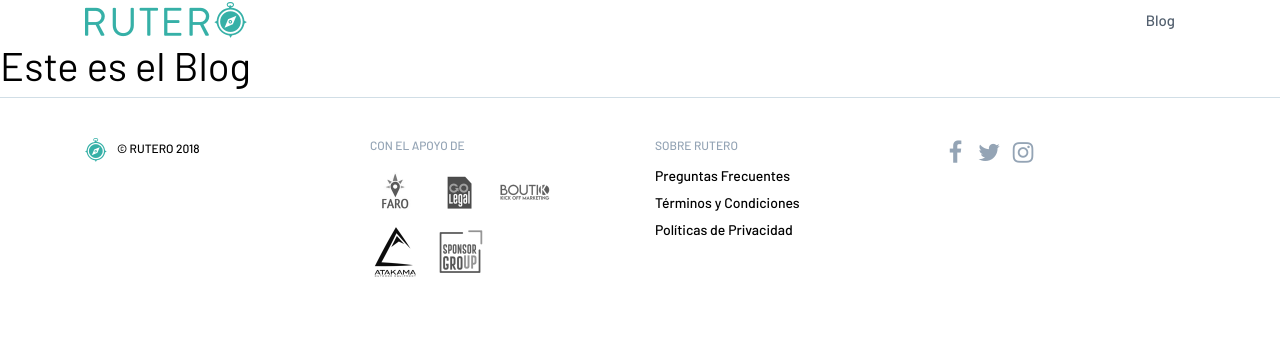
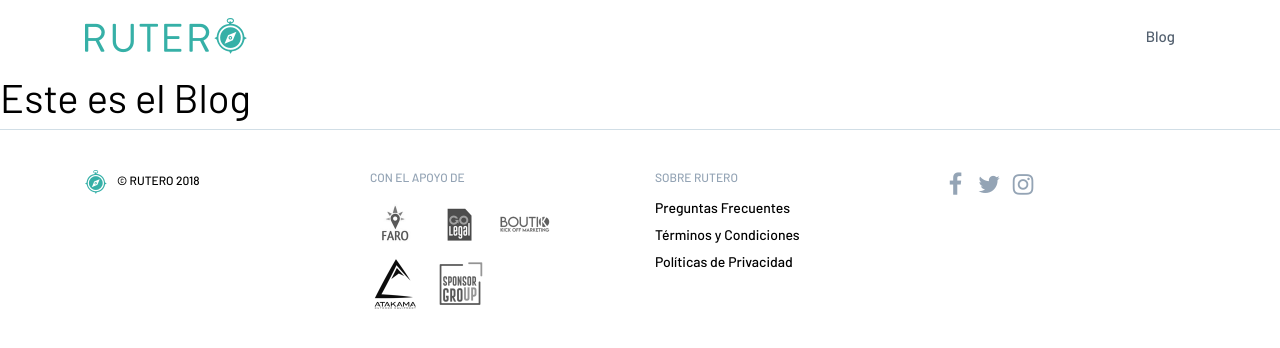
Before and after one commit to Rthel87/Clon-rutero, a Vue app: page / in a window 1280 px wide. Shown: the top 348 px of the page. Built offline with nearby package versions, Linux system fonts and the light colour scheme; a web font is replaced by a local one.

Commit message:
Navbar: Se corrige espacios superior e inferior en el 'Navbar'

```diff
--- a/src/components/Navbar.vue
+++ b/src/components/Navbar.vue
@@ -4,7 +4,7 @@
 <template>
   <nav class="navbar navbar-expand-lg navbar-white">
     <div class="container">
-      <a href="https://www.rutero.cl">
+      <a class="navbar-brand" href="https://www.rutero.cl">
         <img class="retina-off" src="@/assets/logo-green.png" alt="Rutero">
       </a>
       <div class="collapse navbar-collapse">
```
